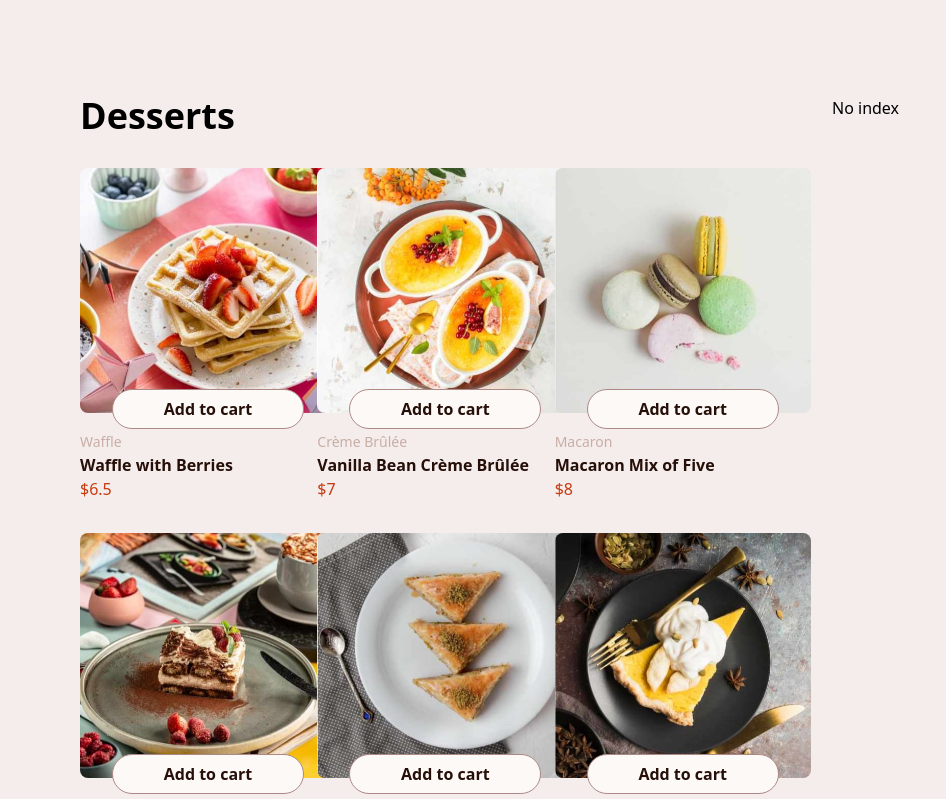
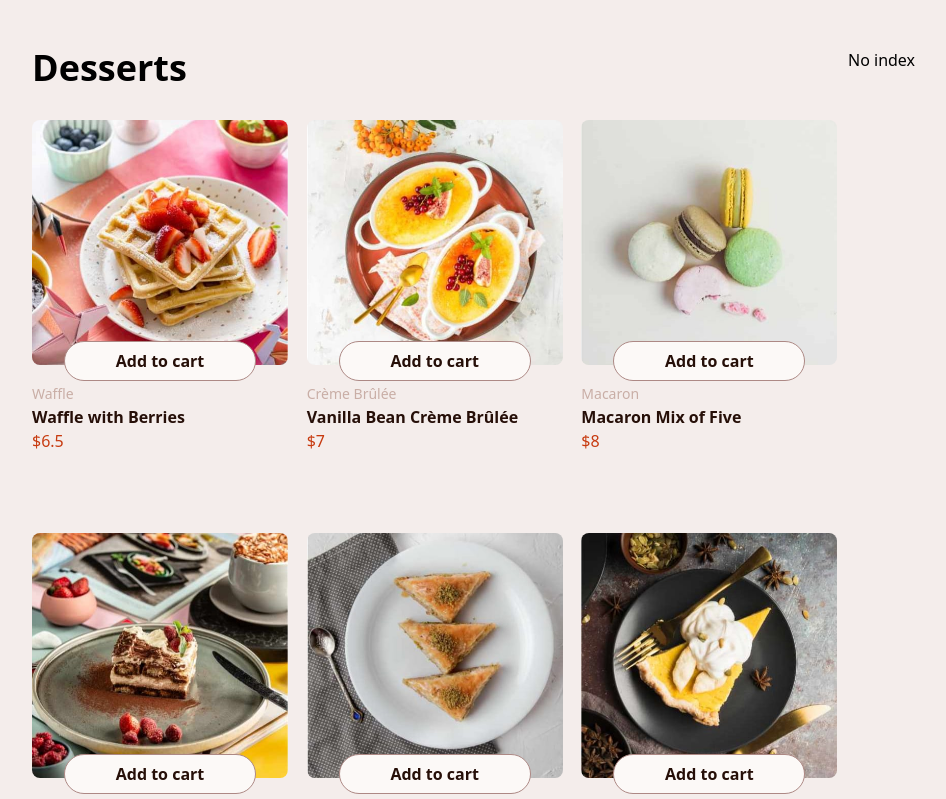
Before and after one commit to iammoein/dessert-app, a React (Vite) app: page / in a window 1280 px wide. Shown: the top 799 px of the page, without its empty margins (16-962 px from the left). Built offline with nearby package versions, Linux system fonts and the light colour scheme; data requests are answered from the project's data file.

Commit message:
refactor: move col-span classes to parent grid and fix item alignment

```diff
--- a/src/App.jsx
+++ b/src/App.jsx
@@ -3,9 +3,15 @@ import DessertList from "./components/DessertList";
 
 export default function App() {
   return (
-    <main className="bg-rose-100 min-h-screen p-24 grid grid-cols-3 gap-10">
-      <DessertList />
-      <CartList />
-    </main>
+   <main className="bg-rose-100 min-h-screen p-12 grid grid-cols-3 gap-10">
+  <section className="col-span-2">
+    <DessertList />
+  </section>
+
+  <aside className="col-span-1">
+    <CartList />
+  </aside>
+</main>
+
   );
 }
--- a/src/components/CartList.jsx
+++ b/src/components/CartList.jsx
@@ -14,7 +14,7 @@ export default function CardList() {
   return (
     <>
       {cart.length > 0 ? (
-        <div className=" flex flex-col gap-8 col-span-1 bg-rose-50 p-4 rounded-2xl self-start">
+        <div className=" flex flex-col gap-8 bg-rose-50 p-4 rounded-2xl self-start">
           <h2 className="font-bold text-myRed text-2xl">
             Your Cart({totalCartQunatity})
           </h2>
--- a/src/components/DessertList.jsx
+++ b/src/components/DessertList.jsx
@@ -15,10 +15,10 @@ export default function DessertList() {
   }, []);
 
   return (
-    <div className="flex flex-col gap-8 col-span-2">
+    <div className="flex flex-col gap-8">
       <h1 className="font-bold text-4xl">Desserts</h1>
 
-      <ul className="grid grid-cols-3">
+      <ul className="grid grid-cols-3 gap-x-12 gap-y-12">
         {desserts.map((dessert) => (
           <li key={dessert.id}>
             <DessertItem dessert={dessert} />
```
